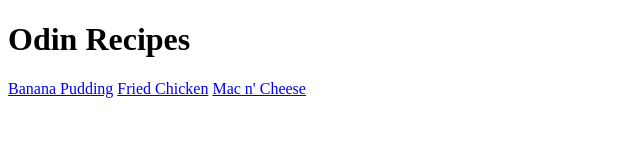
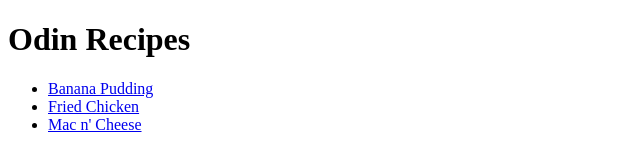
Before and after one commit to Shuraque/odin_recipes, a plain HTML site: page index.html in a window 1280 px wide. Shown: the whole page, without its empty margins (0-640 px from the left). Drawn offline with Linux system fonts and the light colour scheme.

Commit message:
Improved QOL: navigating between recipes, and listing main page links

```diff
--- a/index.html
+++ b/index.html
@@ -7,8 +7,10 @@
 </head>
 <body>
     <h1>Odin Recipes</h1>
-    <a href="recipes/banana_pudding.html">Banana Pudding</a>
-    <a href="recipes/fried_chicken.html">Fried Chicken</a>
-    <a href="recipes/mac_cheese.html">Mac n' Cheese</a>
+    <ul>
+        <li><a href="recipes/banana_pudding.html">Banana Pudding</a></li>
+        <li><a href="recipes/fried_chicken.html">Fried Chicken</a></li>
+        <li><a href="recipes/mac_cheese.html">Mac n' Cheese</a></li>
+    </ul>
 </body>
 </html>
```
Also changed, not shown: recipes/banana_pudding.html (+1 -0 lines), recipes/fried_chicken.html (+1 -0 lines), recipes/mac_cheese.html (+1 -0 lines).
